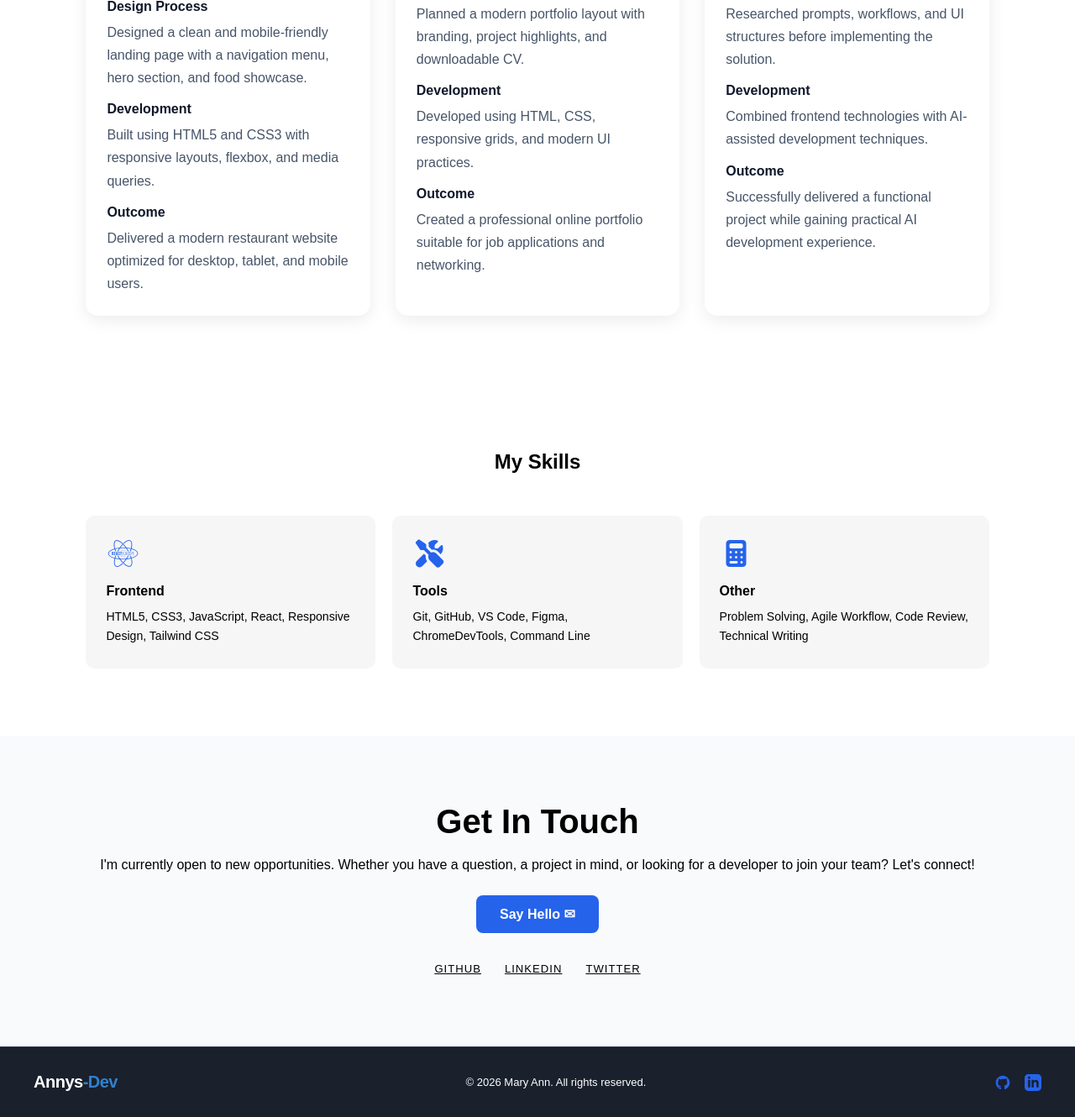
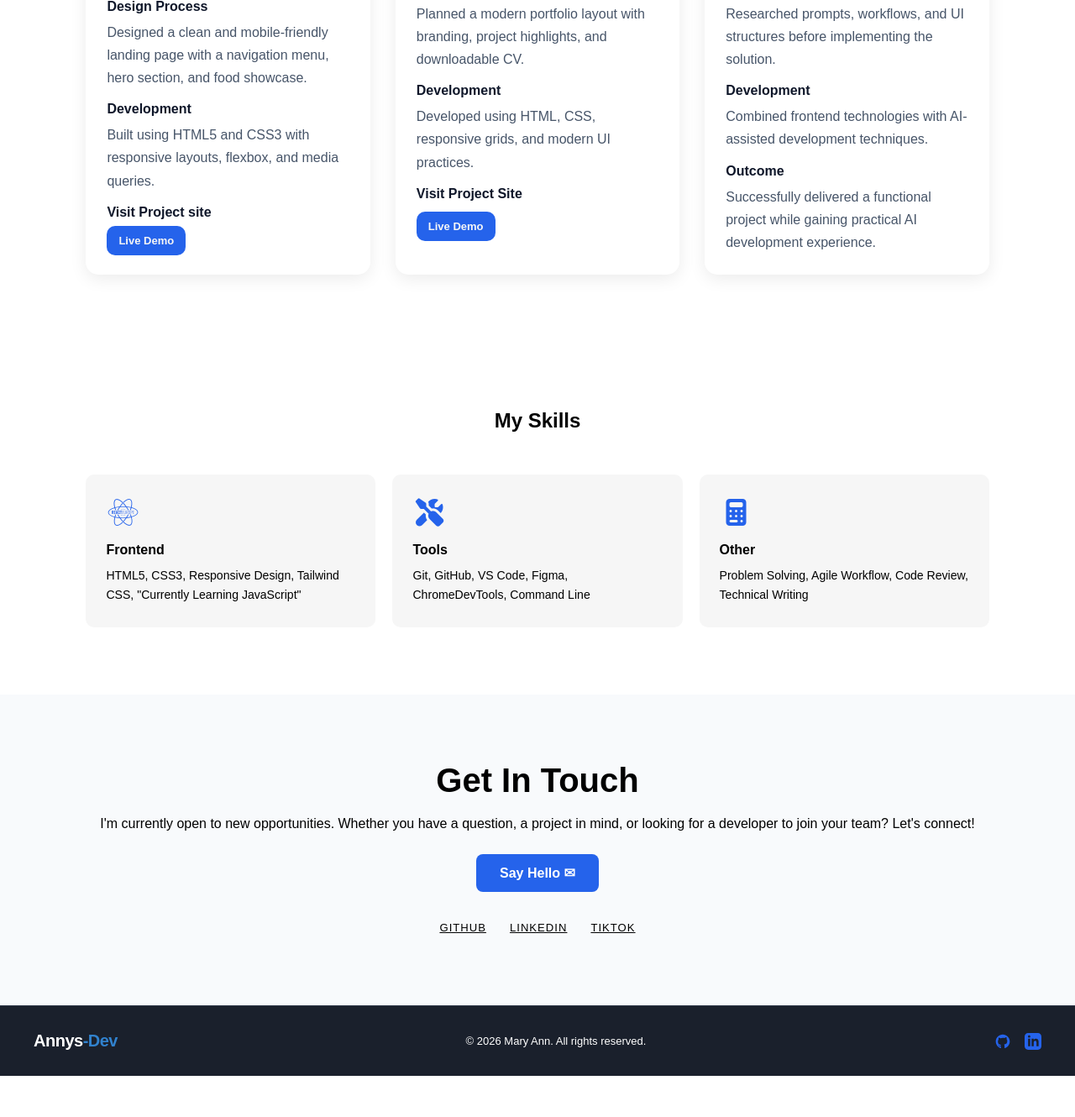
Before and after one commit to ijasumpta/annys-dev-portfolio, a plain HTML site: page index.html in a window 1280 px wide. Shown: the part 1680-3010 px from the top of the page at 84% size. After the commit the page ends 2961 px from the top, so only its background shows below. Drawn offline with Linux system fonts and the light colour scheme.

Commit message:
made some changes on  html and css

```diff
--- a/index.html
+++ b/index.html
@@ -134,11 +134,18 @@
                     flexbox, and media queries.
                 </p>
 
-                <h4>Outcome</h4>
-                <p>
+                <h4>Visit Project site</h4>
+
+                    <div class="btn">
+                         <a href="https://ijasumpta.github.io/Mama-Put-Online/" target="_blank" class="demo-btn">
+                        Live Demo
+                    </a>
+                    </div>
+
+                <!-- <p>
                     Delivered a modern restaurant website optimized for desktop,
                     tablet, and mobile users.
-                </p>
+                </p> -->
             </div>
         </div>
 
@@ -165,11 +172,13 @@
                     practices.
                 </p>
 
-                <h4>Outcome</h4>
-                <p>
-                    Created a professional online portfolio suitable for job
-                    applications and networking.
-                </p>
+                <h4 class="ann">Visit Project Site</h4>
+                <div class="btc">
+                         <a href="https://ijasumpta.github.io/Ijeoma-Ugwuja_portfolio/" target="_blank" class="demo-btn">
+                        Live Demo
+                    </a>
+                    </div>
+
             </div>
         </div>
 
@@ -218,7 +227,7 @@
         <div class="skill-card">
           <div class="skill-icon"><i class="fa-brands fa-reacteurope"></i></div>
           <h3>Frontend</h3>
-          <p>HTML5, CSS3, JavaScript, React, Responsive Design, Tailwind CSS</p>
+          <p>HTML5, CSS3, Responsive Design, Tailwind CSS, "Currently Learning JavaScript"</p>
         </div>
 
         <div class="skill-card">
@@ -248,12 +257,14 @@
          I'm currently open to new opportunities. Whether you have a question,
         a project in mind, or looking for a developer to join your team? Let's connect!
       </p>
-      <a href="mailto:youremail@example.com" class="btn-primary btn-large">Say Hello ✉</a>
+       <a href="mailto:i.jasumpta@gmail.com" class="btn-primary btn-large">Say Hello ✉</a>
+      <!-- <a href="mailto:youremail@example.com" class="btn-primary btn-large">Say Hello ✉</a> -->
 
       <div class="social-links">
-        <a href="#" class="social-link" title="GitHub">GitHub</a>
-        <a href="#" class="social-link" title="LinkedIn">LinkedIn</a>
-        <a href="#" class="social-link" title="Twitter">Twitter</a>
+        <a href="https://github.com/ijasumpta"  class="social-link" target="_blank">GitHub</a>
+        <a href="https://www.linkedin.com/in/asumpta-ijeoma-8942883aa" class="social-link" target="_blank">LinkedIn</a>
+        <!-- <a href="#" class="social-link" title="LinkedIn">LinkedIn</a> -->
+        <a href="https://www.tiktok.com/@asumpta_ijeoma?_r=1&_t=ZT-97QFXYlGQiD" class="social-link" title="Tiktok">Tiktok</a>
       </div>
     </div>
   </section>
--- a/style.css
+++ b/style.css
@@ -294,6 +294,46 @@ body{
 .project-content p{
     color: #475569;
     line-height: 1.7;
+}
+
+
+.demo-btn,
+.github-btn {
+    /* display: inline-block; */
+    padding: 10px 14px;
+    border-radius: 10px;
+    text-decoration: none;
+    font-weight: bold;
+    font-size: 13px;
+    transition: 0.3s ease;
+    text-align: center;
+    flex: 1;
+
+    /* min-width: 120px; */
+}
+
+/* Live Demo button */
+.demo-btn {
+    background:  #2563EB;
+    color: #f6f6f6;
+}
+
+.demo-btn:hover {
+    background: black;
+    transform: translateY(-2px);
+}
+
+.btn{
+   margin-top: 15px;
+
+}
+
+.btc{
+   margin-top: 20px;
+
+}
+.ann{
+    margin-bottom: 2rem;
 }
 
 /* Tablet */
```
